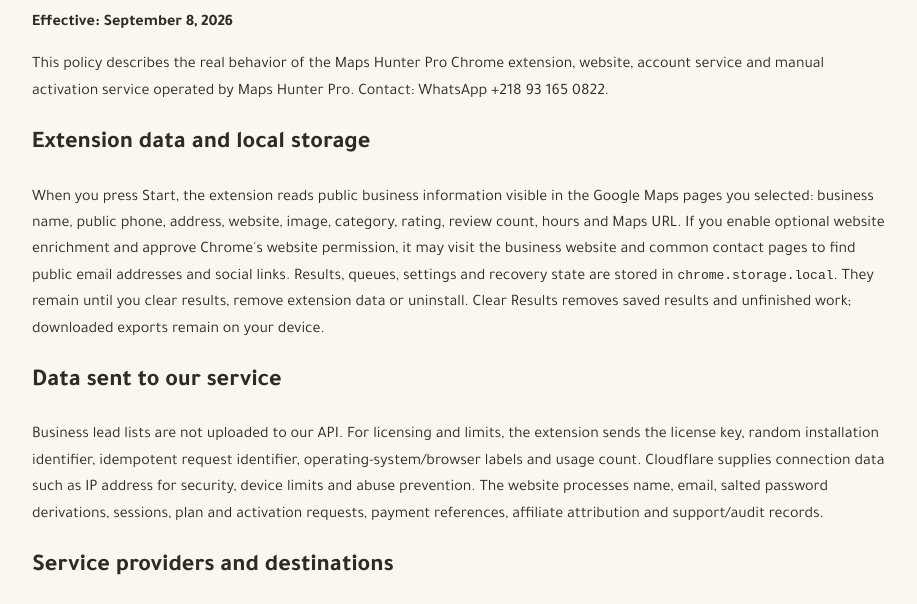
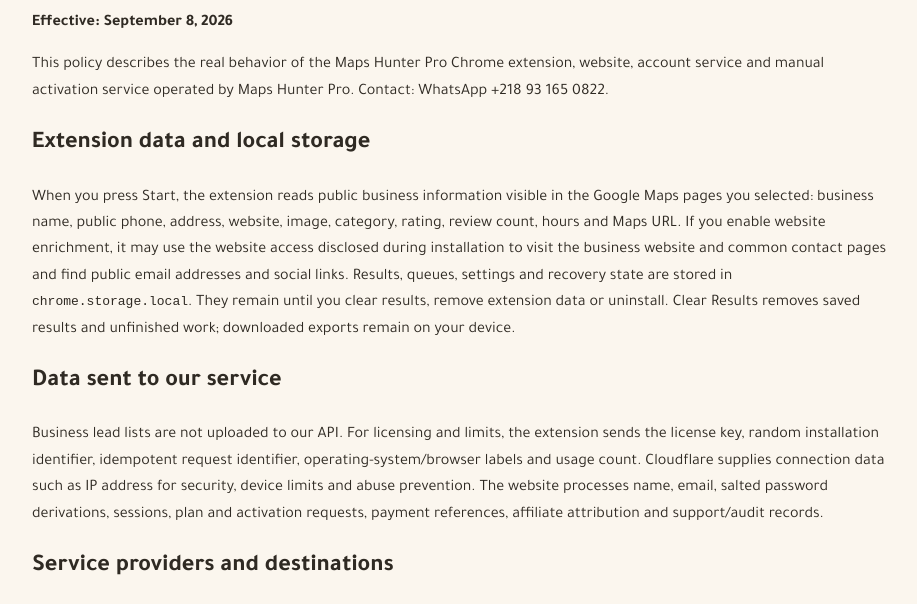
Before and after one commit to x4hop/maps-hunter-pro, a browser extension: page privacy.html in a window 1280 px wide. Shown: the part 168-772 px from the top of the page, without its empty margins (178-1095 px from the left). Drawn offline with Linux system fonts and the light colour scheme.

Commit message:
Fix signup action and remove Start permission prompt

```diff
--- a/privacy.html
+++ b/privacy.html
@@ -1,5 +1,5 @@
 <!doctype html><html lang="en"><head><meta charset="UTF-8"><meta name="viewport" content="width=device-width,initial-scale=1"><title>Privacy Policy — Maps Hunter Pro</title><link rel="stylesheet" href="/assets/styles.css"></head><body><main class="wrap" style="padding:56px 0;max-width:860px"><a href="/">← Maps Hunter Pro</a><h1>Privacy Policy</h1><p><strong>Effective: September 8, 2026</strong></p><p>This policy describes the real behavior of the Maps Hunter Pro Chrome extension, website, account service and manual activation service operated by Maps Hunter Pro. Contact: <a href="https://wa.me/218931650822">WhatsApp +218 93 165 0822</a>.</p>
-<h2>Extension data and local storage</h2><p>When you press Start, the extension reads public business information visible in the Google Maps pages you selected: business name, public phone, address, website, image, category, rating, review count, hours and Maps URL. If you enable optional website enrichment and approve Chrome's website permission, it may visit the business website and common contact pages to find public email addresses and social links. Results, queues, settings and recovery state are stored in <code>chrome.storage.local</code>. They remain until you clear results, remove extension data or uninstall. Clear Results removes saved results and unfinished work; downloaded exports remain on your device.</p>
+<h2>Extension data and local storage</h2><p>When you press Start, the extension reads public business information visible in the Google Maps pages you selected: business name, public phone, address, website, image, category, rating, review count, hours and Maps URL. If you enable website enrichment, it may use the website access disclosed during installation to visit the business website and common contact pages and find public email addresses and social links. Results, queues, settings and recovery state are stored in <code>chrome.storage.local</code>. They remain until you clear results, remove extension data or uninstall. Clear Results removes saved results and unfinished work; downloaded exports remain on your device.</p>
 <h2>Data sent to our service</h2><p>Business lead lists are not uploaded to our API. For licensing and limits, the extension sends the license key, random installation identifier, idempotent request identifier, operating-system/browser labels and usage count. Cloudflare supplies connection data such as IP address for security, device limits and abuse prevention. The website processes name, email, salted password derivations, sessions, plan and activation requests, payment references, affiliate attribution and support/audit records.</p>
 <h2>Service providers and destinations</h2><ul><li><strong>Cloudflare:</strong> hosts the website, Workers API and D1 database and processes technical connection data.</li><li><strong>Google Maps:</strong> receives searches and normal browser requests when you use Maps under Google's own terms and privacy policy.</li><li><strong>Business websites:</strong> receive ordinary connection information only when optional enrichment is enabled.</li><li><strong>WhatsApp/Meta:</strong> receives the message and information you choose to send for manual activation or support. Exported lead lists are not automatically sent to WhatsApp.</li></ul>
 <h2>Purpose and Limited Use</h2><p>We use data only to provide the disclosed business-research, organization, export, account, licensing, billing-support, affiliate, security and recovery functions. We do not sell extension user data or use it for advertising, credit decisions or unrelated profiling. Our use and transfer of user data is limited to the disclosed purpose and complies with the Chrome Web Store User Data Policy, including Limited Use requirements. Human access is limited to necessary support, payment verification, fraud/security investigation and legal obligations.</p>
```
